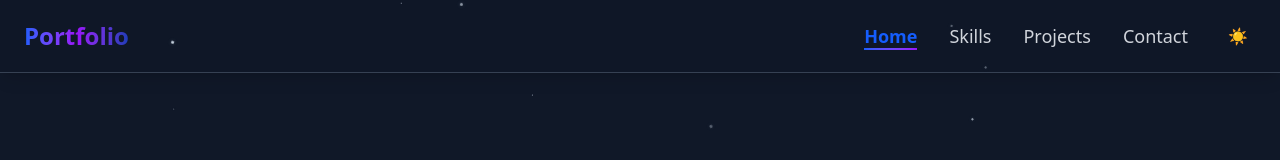
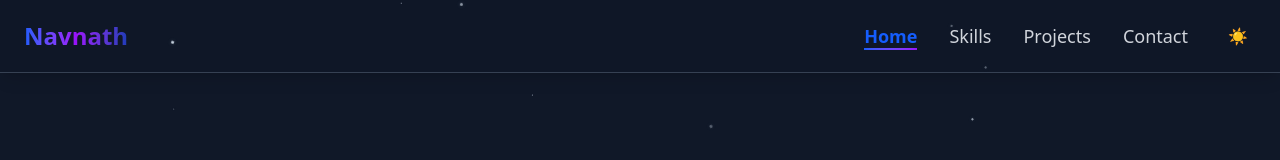
Before and after one commit to ndk123-web/my-portfolio, a Next.js app: page / in a window 1280 px wide. Shown: the top 160 px of the page. Built offline with nearby package versions, Linux system fonts and the light colour scheme.

Commit message:
All animations working

```diff
--- a/app/page.js
+++ b/app/page.js
@@ -4,12 +4,16 @@ import Image from "next/image";
 import Header from "../components/Header.jsx";
 import Home from "@/components/Home.jsx";
 import { ThemeProvider } from "@/context/ThemeContext.js";
+import { useRef } from "react";
 
 export default function Main() {
+
+  const skillRef = useRef(null);
+
   return (
     <>
-      <Header />
-      <Home />
+      <Header skillRef={skillRef}  />
+      <Home   skillRef ={skillRef} />
     </>
   );
 }
--- a/components/Header.jsx
+++ b/components/Header.jsx
@@ -6,7 +6,7 @@ import { motion } from "framer-motion";
 import Link from "next/link";
 import { usePathname } from "next/navigation";
 
-const Header = () => {
+const Header = ( { skillRef } ) => {
   const { theme, setTheme } = useContext(ThemeContext);
   const [isOpen, setIsOpen] = useState(false);
   const pathname = usePathname();
@@ -37,7 +37,7 @@ const Header = () => {
               whileHover={{ scale: 1.05 }}
               className="text-2xl font-bold bg-gradient-to-r from-blue-600 via-purple-600 to-blue-800 bg-clip-text text-transparent"
             >
-              Portfolio
+              Navnath
             </motion.h1>
           </Link>
 
--- a/components/Home.jsx
+++ b/components/Home.jsx
@@ -103,7 +103,7 @@ const skillCategories = [
   },
 ];
 
-export default function Home() {
+export default function Home( { skillRef } ) {
   const { theme } = useContext(ThemeContext);
 
   return (
@@ -329,6 +329,7 @@ export default function Home() {
 
       {/* Skills Section */}
       <section
+	  ref={skillRef}
         className={`container mx-auto px-6 py-16 border-t ${
           theme === "dark" ? "border-gray-700" : "border-gray-200"
         }`}
@@ -336,7 +337,7 @@ export default function Home() {
         <motion.div
           initial={{ opacity: 0, y: 50 }}
           whileInView={{ opacity: 1, y: 0 }}
-          viewport={{ once: true }}
+          //   viewport={{ once: true }}
           transition={{ duration: 0.6 }}
           className="text-center mb-16"
         >
@@ -364,7 +365,6 @@ export default function Home() {
               key={categoryData.category}
               initial={{ opacity: 0, y: 30 }}
               whileInView={{ opacity: 1, y: 0 }}
-              viewport={{ once: true }}
               transition={{ delay: categoryIndex * 0.1, duration: 0.6 }}
               className="space-y-6"
             >
@@ -400,7 +400,6 @@ export default function Home() {
                         key={skill.name}
                         initial={{ opacity: 0, scale: 0.8 }}
                         whileInView={{ opacity: 1, scale: 1 }}
-                        viewport={{ once: true }}
                         transition={{
                           delay: categoryIndex * 0.1 + skillIndex * 0.05,
                           duration: 0.4,
@@ -459,7 +458,6 @@ export default function Home() {
                           key={skill.name}
                           initial={{ opacity: 0, scale: 0.8 }}
                           whileInView={{ opacity: 1, scale: 1 }}
-                          viewport={{ once: true }}
                           transition={{
                             delay: categoryIndex * 0.1 + skillIndex * 0.05,
                             duration: 0.4,
```
